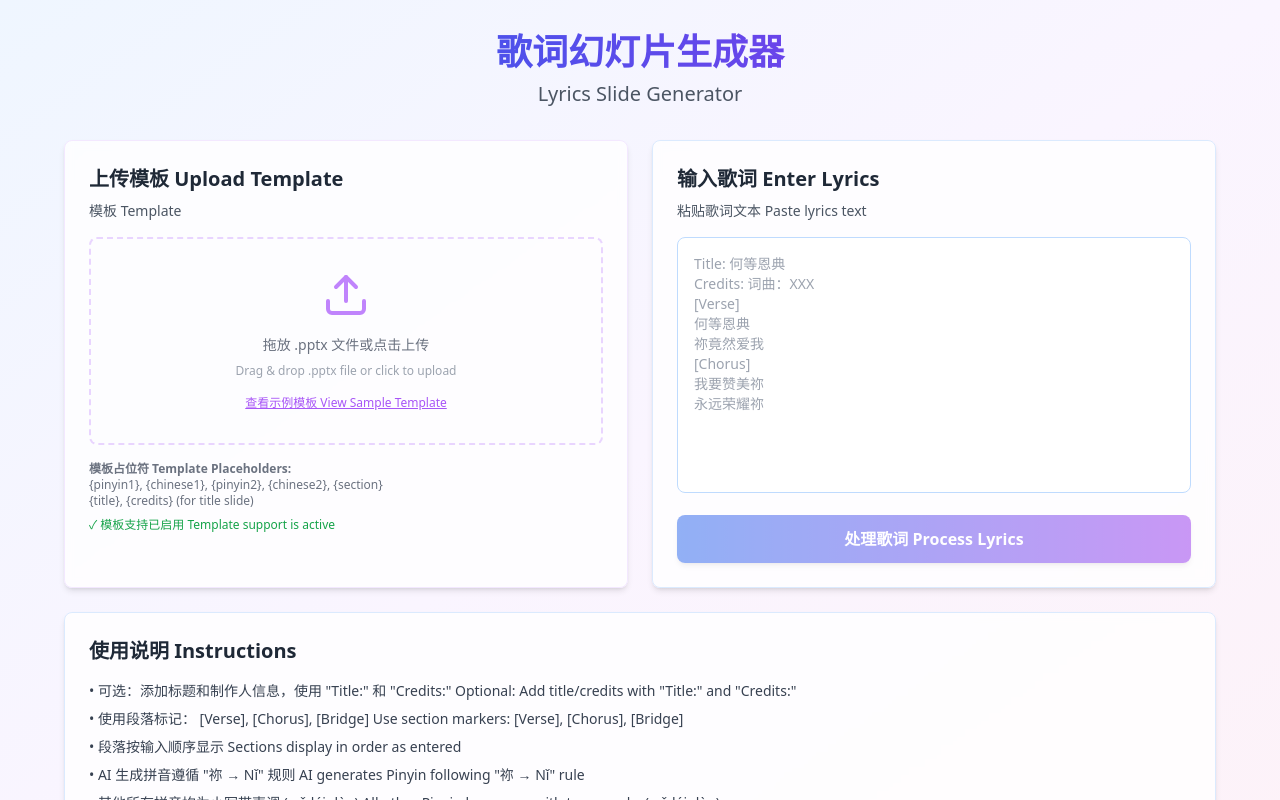
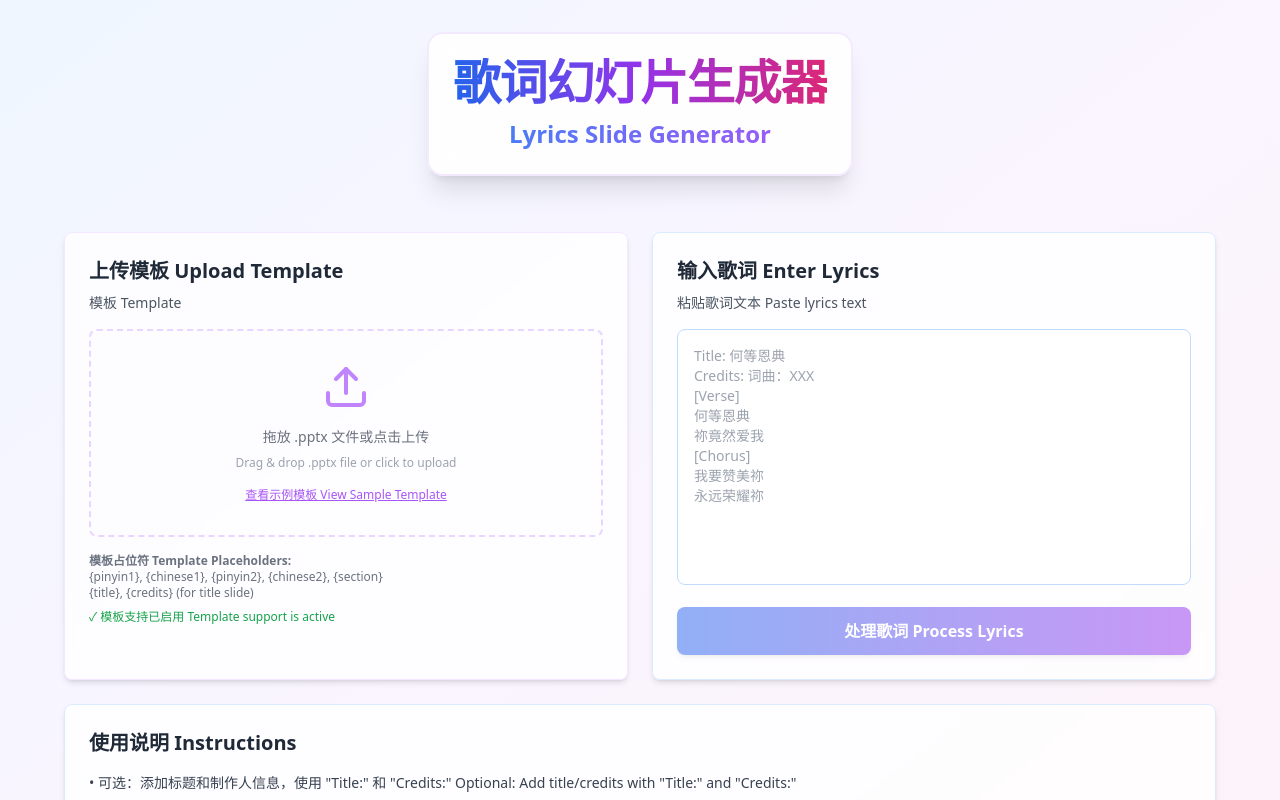
Before and after one commit to wongvalerieruth-projs/songtoslides, a Next.js app: page / in a window 1280 px wide. Shown: the top 800 px of the page. Built offline with nearby package versions, Linux system fonts and the light colour scheme.

Commit message:
Revamp header section with new styling

```diff
--- a/app/page.js
+++ b/app/page.js
@@ -517,11 +517,15 @@ export default function Home() {
     <div className="min-h-screen bg-gradient-to-br from-blue-50 via-purple-50 to-pink-50 py-8 px-4">
       <div className="max-w-6xl mx-auto">
         {/* Header */}
-        <div className="text-center mb-8">
-          <h1 className="text-4xl font-bold bg-gradient-to-r from-blue-600 to-purple-600 bg-clip-text text-transparent mb-2">
-            歌词幻灯片生成器
-          </h1>
-          <p className="text-xl text-gray-600">Lyrics Slide Generator</p>
+        <div className="text-center mb-10">
+          <div className="inline-block p-6 rounded-2xl bg-white/90 backdrop-blur-md shadow-xl border-2 border-purple-200/50 mb-4">
+            <h1 className="text-5xl font-extrabold bg-gradient-to-r from-blue-600 via-purple-600 to-pink-600 bg-clip-text text-transparent mb-3 tracking-tight">
+              歌词幻灯片生成器
+            </h1>
+            <p className="text-2xl font-semibold text-gray-700 bg-gradient-to-r from-blue-500 to-purple-500 bg-clip-text text-transparent">
+              Lyrics Slide Generator
+            </p>
+          </div>
         </div>
 
         {/* Status Message */}
```
